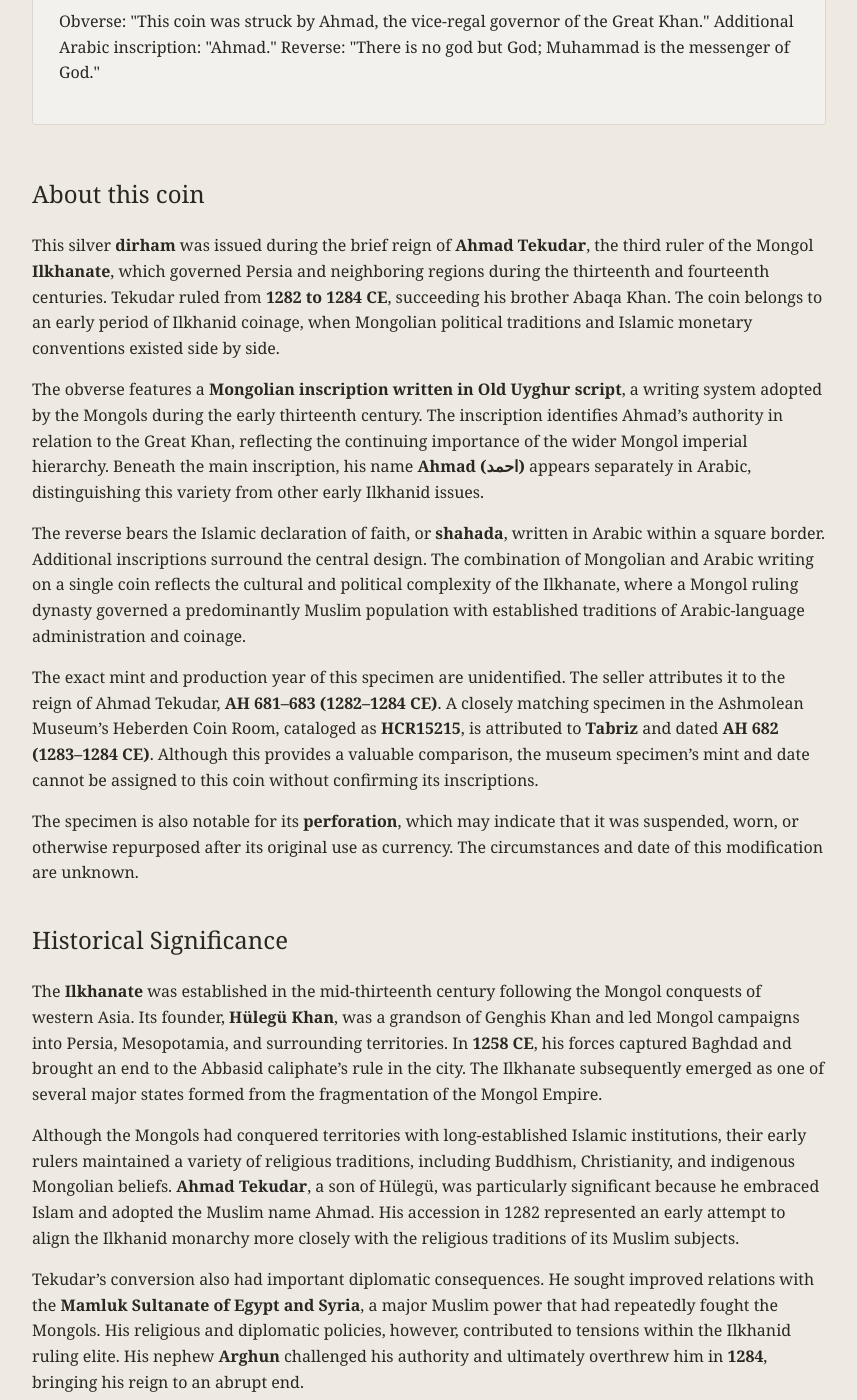
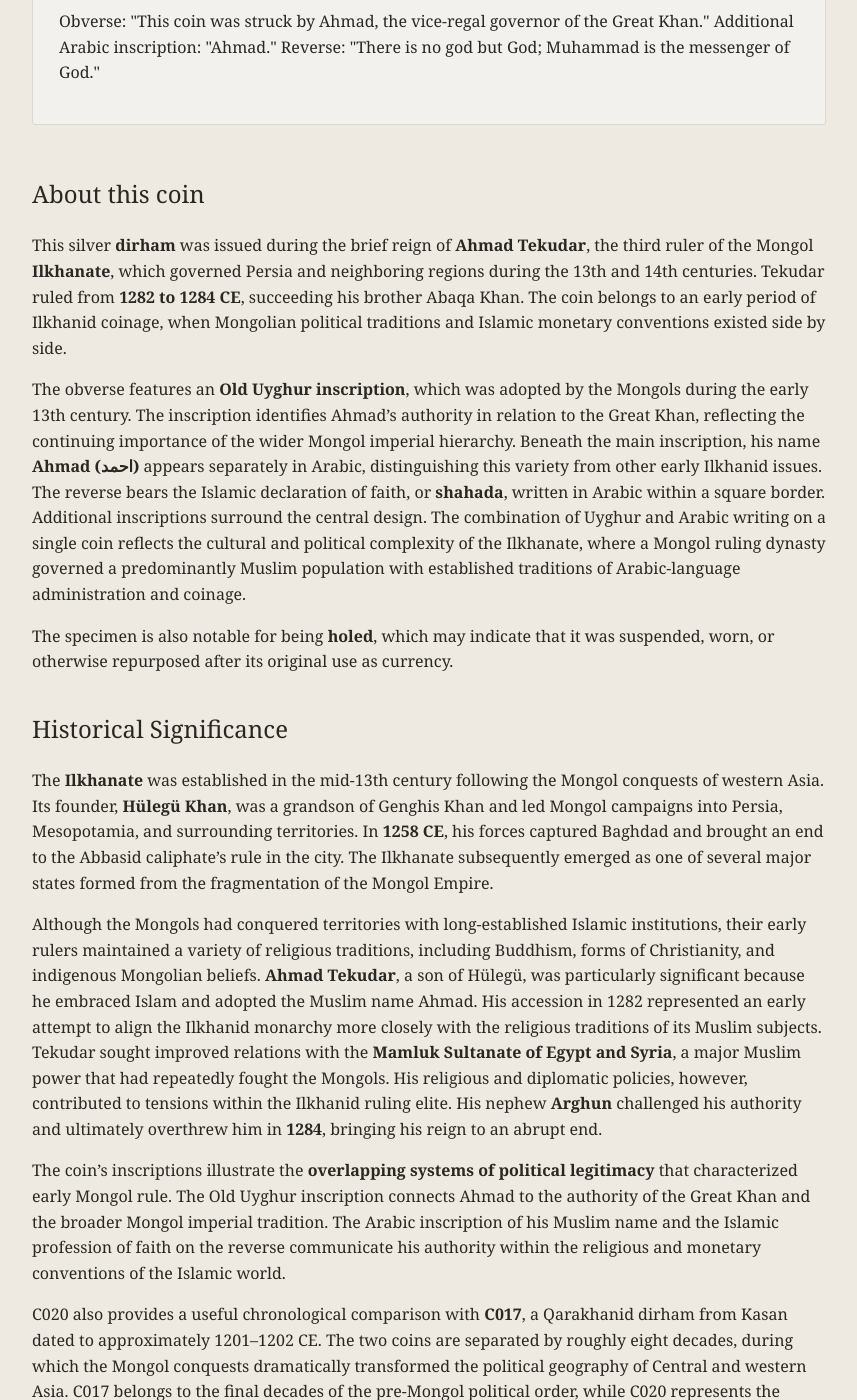
Before and after one commit to holocene715/IG-Coin-Display, a Jekyll site: the page built from coins/C020.md, in a window 1280 px wide and 1400 px high, scrolled down 2053 px. Shown: the whole window, without its empty margins (211-1068 px from the left). Built offline with Jekyll 4.4.1, drawn with Linux system fonts in a browser that asks for light colours; some of the changed text lies outside the part shown.

Commit message:
Update C020.md

```diff
--- a/coins/C020.md
+++ b/coins/C020.md
@@ -14,7 +14,7 @@
 ruler: "Ahmad Tekudar"
 
 date: "1282–1284 CE (AH 681–683)"
-mint: "Unidentified"
+mint: "Likely Tabriz, Iran"
 
 denomination: "Dirham"
 metal: "Silver"
@@ -72,37 +72,25 @@
 map_year: 1283
 map_date: "c. 1283 CE"
 
-mint_name: "Mint unidentified"
-mint_modern: "Ilkhanate, Persia and surrounding territories"
+mint_name: "Likely Tabriz"
+mint_modern: "Tabriz, modern Iran"
 
 polity_name: "Ilkhanate"
 polity_geojson: "/data/ilkhanate-1283.geojson"
 ---
 
-This silver **dirham** was issued during the brief reign of **Ahmad Tekudar**, the third ruler of the Mongol **Ilkhanate**, which governed Persia and neighboring regions during the thirteenth and fourteenth centuries. Tekudar ruled from **1282 to 1284 CE**, succeeding his brother Abaqa Khan. The coin belongs to an early period of Ilkhanid coinage, when Mongolian political traditions and Islamic monetary conventions existed side by side.
+This silver **dirham** was issued during the brief reign of **Ahmad Tekudar**, the third ruler of the Mongol **Ilkhanate**, which governed Persia and neighboring regions during the 13th and 14th centuries. Tekudar ruled from **1282 to 1284 CE**, succeeding his brother Abaqa Khan. The coin belongs to an early period of Ilkhanid coinage, when Mongolian political traditions and Islamic monetary conventions existed side by side.
 
-The obverse features a **Mongolian inscription written in Old Uyghur script**, a writing system adopted by the Mongols during the early thirteenth century. The inscription identifies Ahmad's authority in relation to the Great Khan, reflecting the continuing importance of the wider Mongol imperial hierarchy. Beneath the main inscription, his name **Ahmad (احمد)** appears separately in Arabic, distinguishing this variety from other early Ilkhanid issues.
+The obverse features an **Old Uyghur inscription**, which was adopted by the Mongols during the early 13th century. The inscription identifies Ahmad's authority in relation to the Great Khan, reflecting the continuing importance of the wider Mongol imperial hierarchy. Beneath the main inscription, his name **Ahmad (احمد)** appears separately in Arabic, distinguishing this variety from other early Ilkhanid issues. The reverse bears the Islamic declaration of faith, or **shahada**, written in Arabic within a square border. Additional inscriptions surround the central design. The combination of Uyghur and Arabic writing on a single coin reflects the cultural and political complexity of the Ilkhanate, where a Mongol ruling dynasty governed a predominantly Muslim population with established traditions of Arabic-language administration and coinage.
 
-The reverse bears the Islamic declaration of faith, or **shahada**, written in Arabic within a square border. Additional inscriptions surround the central design. The combination of Mongolian and Arabic writing on a single coin reflects the cultural and political complexity of the Ilkhanate, where a Mongol ruling dynasty governed a predominantly Muslim population with established traditions of Arabic-language administration and coinage.
-
-The exact mint and production year of this specimen are unidentified. The seller attributes it to the reign of Ahmad Tekudar, **AH 681–683 (1282–1284 CE)**. A closely matching specimen in the Ashmolean Museum's Heberden Coin Room, cataloged as **HCR15215**, is attributed to **Tabriz** and dated **AH 682 (1283–1284 CE)**. Although this provides a valuable comparison, the museum specimen's mint and date cannot be assigned to this coin without confirming its inscriptions.
-
-The specimen is also notable for its **perforation**, which may indicate that it was suspended, worn, or otherwise repurposed after its original use as currency. The circumstances and date of this modification are unknown.
+The specimen is also notable for being **holed**, which may indicate that it was suspended, worn, or otherwise repurposed after its original use as currency.
 
 ## Historical Significance
 
-The **Ilkhanate** was established in the mid-thirteenth century following the Mongol conquests of western Asia. Its founder, **Hülegü Khan**, was a grandson of Genghis Khan and led Mongol campaigns into Persia, Mesopotamia, and surrounding territories. In **1258 CE**, his forces captured Baghdad and brought an end to the Abbasid caliphate's rule in the city. The Ilkhanate subsequently emerged as one of several major states formed from the fragmentation of the Mongol Empire.
+The **Ilkhanate** was established in the mid-13th century following the Mongol conquests of western Asia. Its founder, **Hülegü Khan**, was a grandson of Genghis Khan and led Mongol campaigns into Persia, Mesopotamia, and surrounding territories. In **1258 CE**, his forces captured Baghdad and brought an end to the Abbasid caliphate's rule in the city. The Ilkhanate subsequently emerged as one of several major states formed from the fragmentation of the Mongol Empire.
 
-Although the Mongols had conquered territories with long-established Islamic institutions, their early rulers maintained a variety of religious traditions, including Buddhism, Christianity, and indigenous Mongolian beliefs. **Ahmad Tekudar**, a son of Hülegü, was particularly significant because he embraced Islam and adopted the Muslim name Ahmad. His accession in 1282 represented an early attempt to align the Ilkhanid monarchy more closely with the religious traditions of its Muslim subjects.
-
-Tekudar's conversion also had important diplomatic consequences. He sought improved relations with the **Mamluk Sultanate of Egypt and Syria**, a major Muslim power that had repeatedly fought the Mongols. His religious and diplomatic policies, however, contributed to tensions within the Ilkhanid ruling elite. His nephew **Arghun** challenged his authority and ultimately overthrew him in **1284**, bringing his reign to an abrupt end.
+Although the Mongols had conquered territories with long-established Islamic institutions, their early rulers maintained a variety of religious traditions, including Buddhism, forms of Christianity, and indigenous Mongolian beliefs. **Ahmad Tekudar**, a son of Hülegü, was particularly significant because he embraced Islam and adopted the Muslim name Ahmad. His accession in 1282 represented an early attempt to align the Ilkhanid monarchy more closely with the religious traditions of its Muslim subjects. Tekudar sought improved relations with the **Mamluk Sultanate of Egypt and Syria**, a major Muslim power that had repeatedly fought the Mongols. His religious and diplomatic policies, however, contributed to tensions within the Ilkhanid ruling elite. His nephew **Arghun** challenged his authority and ultimately overthrew him in **1284**, bringing his reign to an abrupt end.
 
 The coin's inscriptions illustrate the **overlapping systems of political legitimacy** that characterized early Mongol rule. The Old Uyghur inscription connects Ahmad to the authority of the Great Khan and the broader Mongol imperial tradition. The Arabic inscription of his Muslim name and the Islamic profession of faith on the reverse communicate his authority within the religious and monetary conventions of the Islamic world.
 
-The use of **Old Uyghur script** is especially noteworthy. The Mongols adopted this script from the Uyghurs, whose scribes played an important role in the administration of the expanding Mongol Empire. The script was adapted to write Mongolian and became one of the principal writing systems of Mongol imperial administration. Its appearance on coins demonstrates how the Mongols carried administrative and cultural practices from Inner Asia into the territories they conquered.
-
 C020 also provides a useful chronological comparison with **C017**, a Qarakhanid dirham from Kasan dated to approximately 1201–1202 CE. The two coins are separated by roughly eight decades, during which the Mongol conquests dramatically transformed the political geography of Central and western Asia. C017 belongs to the final decades of the pre-Mongol political order, while C020 represents the successor states that emerged from Mongol expansion.
-
-Despite these enormous political changes, Islamic monetary traditions persisted. Arabic inscriptions, the dirham denomination, and established minting practices continued under Mongol rule, even as new scripts, titles, and political messages appeared on the coins. C020 therefore represents a particularly clear example of **cultural adaptation following conquest**.
-
-Ahmad Tekudar's reign was short, and the Ilkhanate did not formally adopt Islam as its dominant state religion until the reign of **Ghazan Khan in 1295 CE**. Nevertheless, Tekudar's coinage illustrates an important transitional stage in the integration of Mongol political authority with the religious and cultural institutions of the Islamic world.
```
